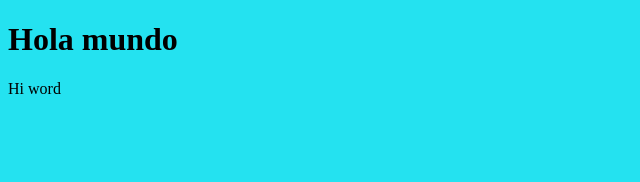
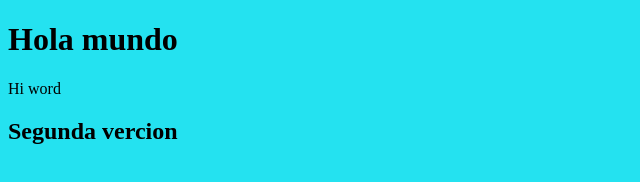
Before and after one commit to myarcangel007/ProyectoUnbutto, a plain HTML site: page index.html in a window 1280 px wide. Shown: the whole page, without its empty margins (0-640 px from the left). Drawn offline with Linux system fonts and the light colour scheme.

Commit message:
probando comentarios

```diff
--- a/index.html
+++ b/index.html
@@ -11,5 +11,6 @@
 <body>
     <h1>Hola mundo</h1>
     <P>Hi word</P>
+    <h2>Segunda vercion</h2>
 </body>
 </html>
```
Also changed, not shown: a.js (added).
